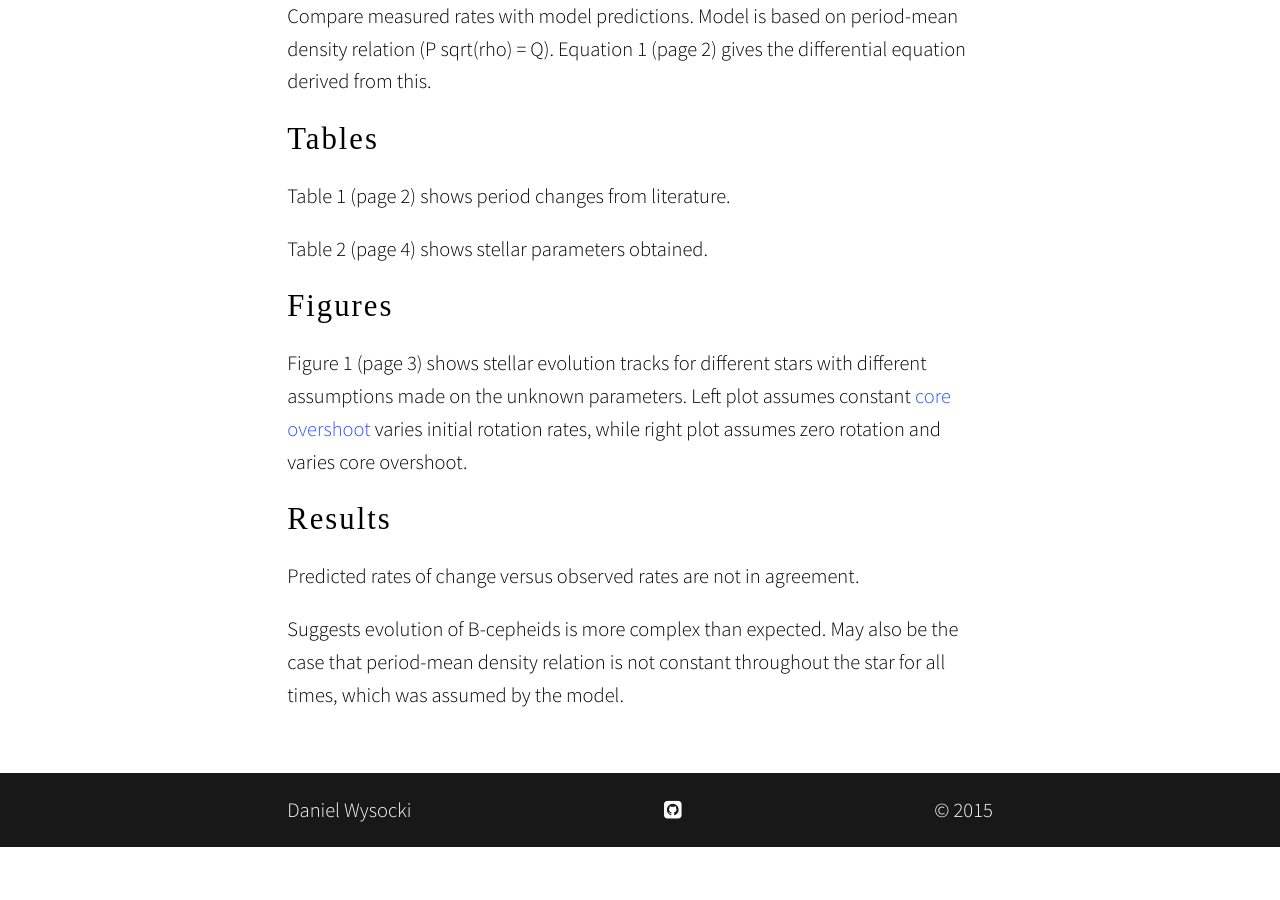
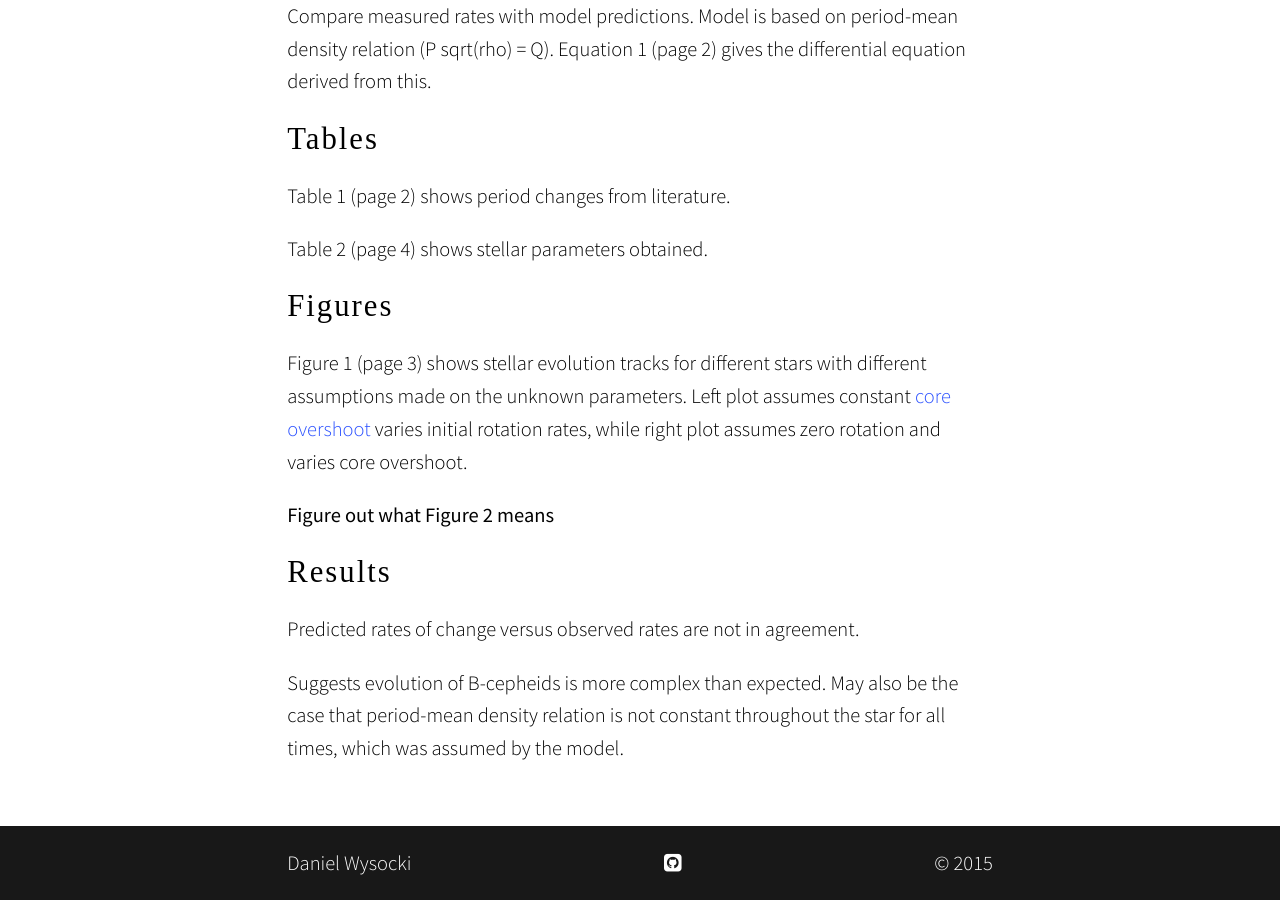
Before and after one commit to dwysocki/ASTP-601, a Jekyll site: the page built from _posts/2015-09-30-period-change-and-evolution-of-beta-cephei-stars.markdown, in a window 1280 px wide and 900 px high, scrolled down 983 px. Built offline with Jekyll 4.4.1, drawn with Linux system fonts in a browser that asks for light colours; nearby versions of some CDN libraries; some web fonts are replaced; before the commit the page ends 1830 px from its top, so only the background shows below that.

Commit message:
Adding a note to self

```diff
--- a/_posts/2015-09-30-period-change-and-evolution-of-beta-cephei-stars.markdown
+++ b/_posts/2015-09-30-period-change-and-evolution-of-beta-cephei-stars.markdown
@@ -35,6 +35,8 @@ Table 2 (page 4) shows stellar parameters obtained.
 
 Figure 1 (page 3) shows stellar evolution tracks for different stars with different assumptions made on the unknown parameters. Left plot assumes constant [core overshoot](https://en.wikipedia.org/wiki/Convective_overshoot) varies initial rotation rates, while right plot assumes zero rotation and varies core overshoot.
 
+**Figure out what Figure 2 means**
+
 
 ## Results
 
```
